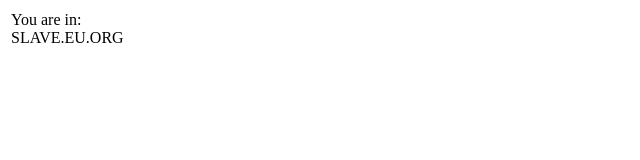
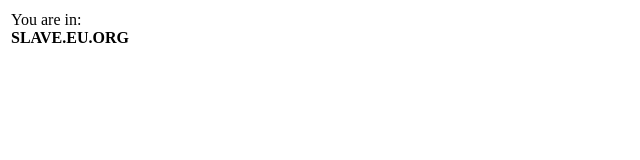
Before and after one commit to mascaeuorg/slave, a plain HTML site: page index.html in a window 1280 px wide. Shown: the full height of the page, 0-640 px from the left. Drawn offline with Linux system fonts and the light colour scheme.

Commit message:
Update index.html

```diff
--- a/index.html
+++ b/index.html
@@ -15,7 +15,7 @@
       <tr>
         <td>
 		You are in:</br>
-          SLAVE.EU.ORG
+	    <b>SLAVE.EU.ORG</b>
 
 
         </td>
```
